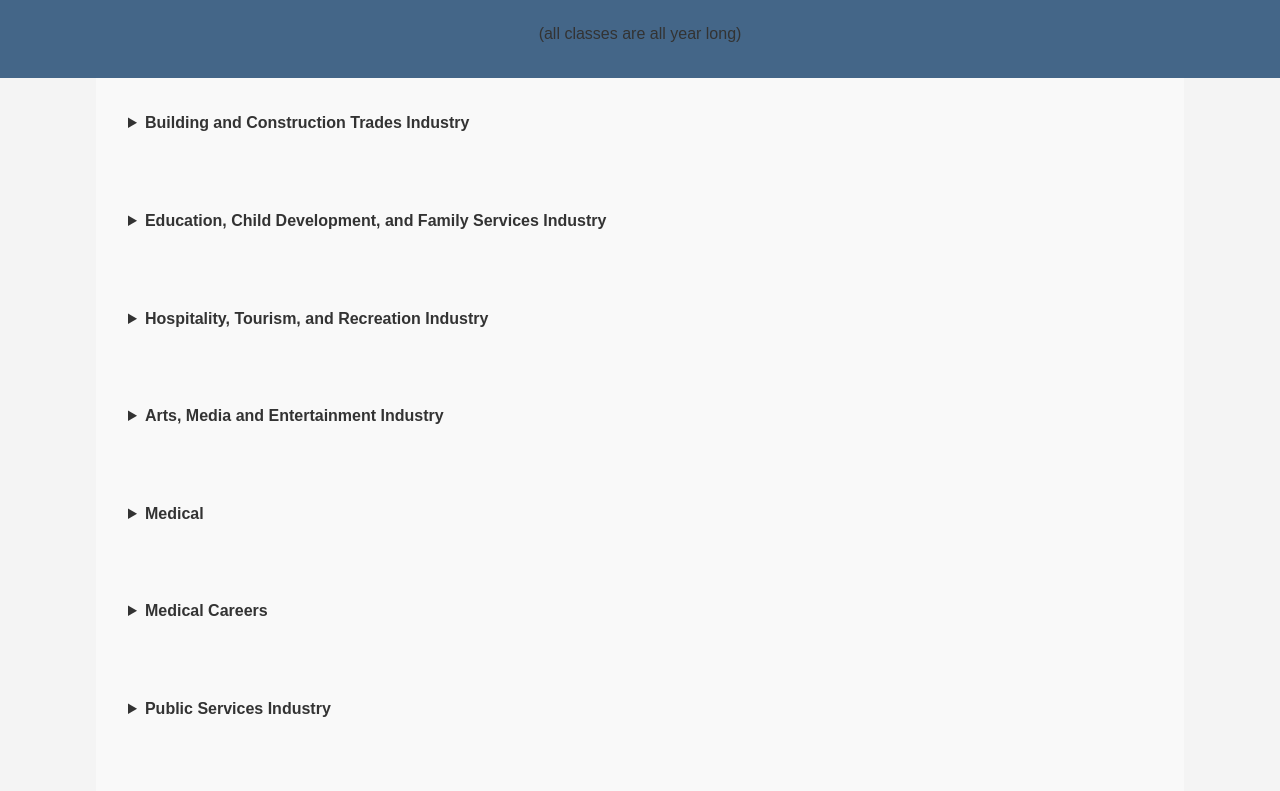
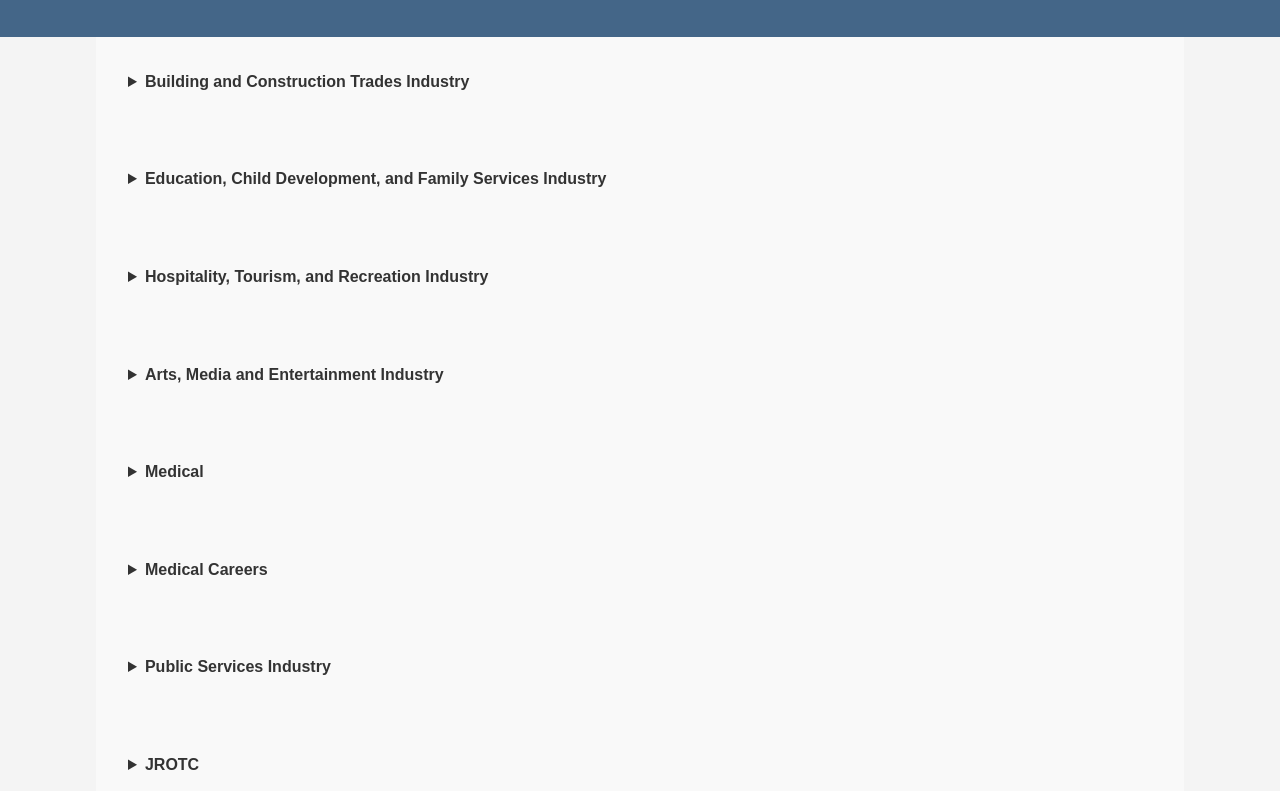
Before and after one commit to Bringoutthecode/APCS, a plain HTML site: page index.html in a window 1280 px wide. Shown: the part 86-877 px from the top of the page. Drawn offline with Linux system fonts and the light colour scheme.

Commit message:
index.html

```diff
--- a/index.html
+++ b/index.html
@@ -9,7 +9,6 @@
 <body>
     <div class="Title">
         <h1>Anaheim High School CTE pathways</h1>
-        <p>(all classes are all year long)</p>
     </div>
 
     <details class="Construction">
```
